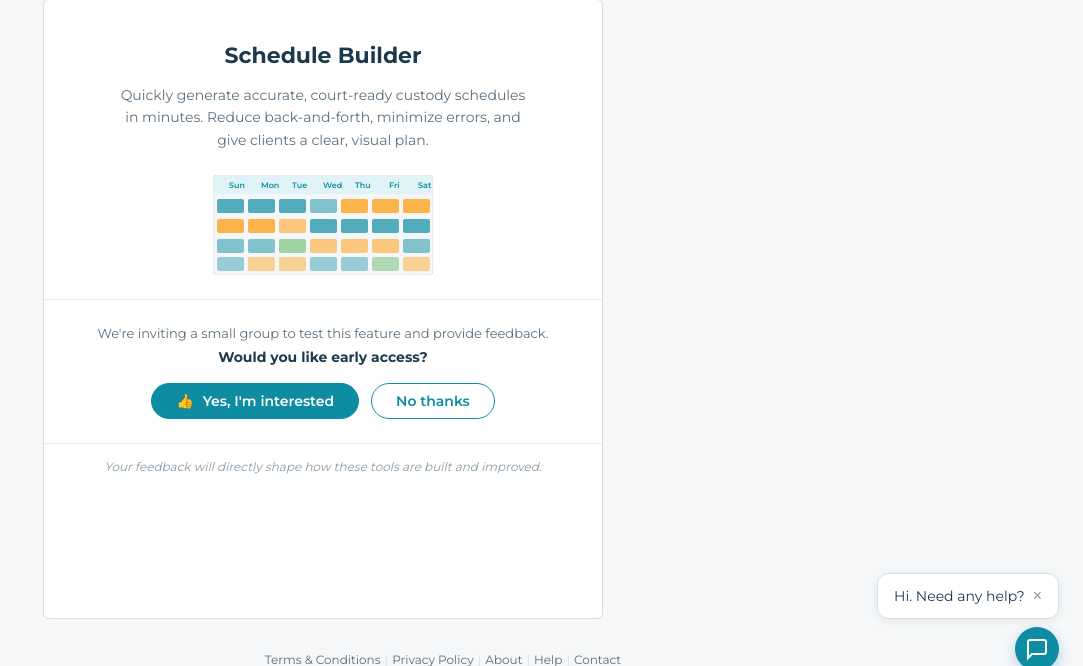
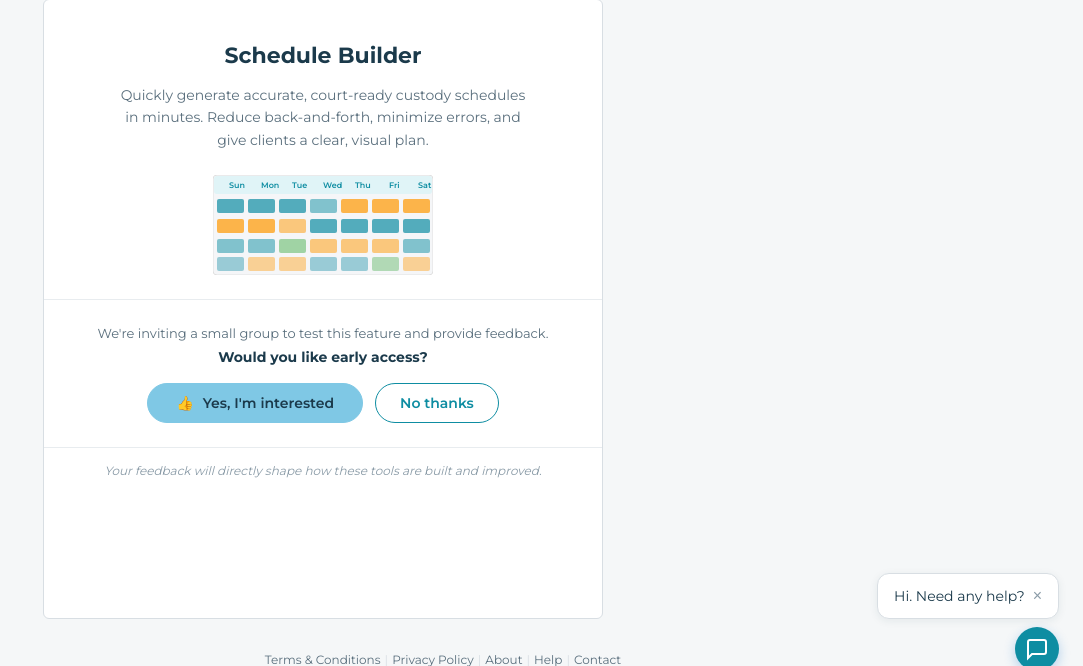
Before and after one commit to aschneider-bit/pro-test-march-2026, a FastAPI app: page /custody-navigator in a window 1280 px wide. Shown: the part 105-771 px from the top of the page, without its empty margins (197-1280 px from the left). Run offline with FastAPI, Linux system fonts and the light colour scheme.

Commit message:
auto: update style.css

```diff
--- a/static/style.css
+++ b/static/style.css
@@ -1516,8 +1516,16 @@ textarea.form-input {
 }
 
 .splash-btn-yes {
-    padding: 8px 24px;
-    font-size: 14px;
+    padding: 10px 28px;
+    font-size: 14px;
+    background: #7FC8E5;
+    border-color: #7FC8E5;
+    color: #1B3A4B;
+}
+
+.splash-btn-yes:hover {
+    background: #6BBDD9;
+    border-color: #6BBDD9;
 }
 
 .splash-btn-no {
```
